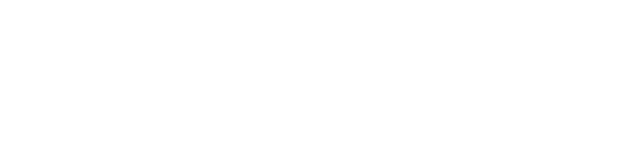
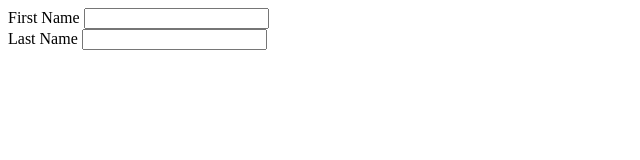
Before and after one commit to LeadingReach/angular-proficiency, a website: page index.html in a window 1280 px wide. Shown: the whole page, without its empty margins (0-640 px from the left). Drawn offline with Linux system fonts and the light colour scheme.

```diff
--- a/index.html
+++ b/index.html
@@ -8,5 +8,14 @@
 </head>
 <body>
 
+    <div>
+        <label>First Name</label>
+        <input type="text" />
+    </div>
+    <div>
+        <label>Last Name</label>
+        <input type="text" />
+    </div>
+
 </body>
 </html>
```
Also changed, not shown: README.md, angular-proficiency.js (added).
